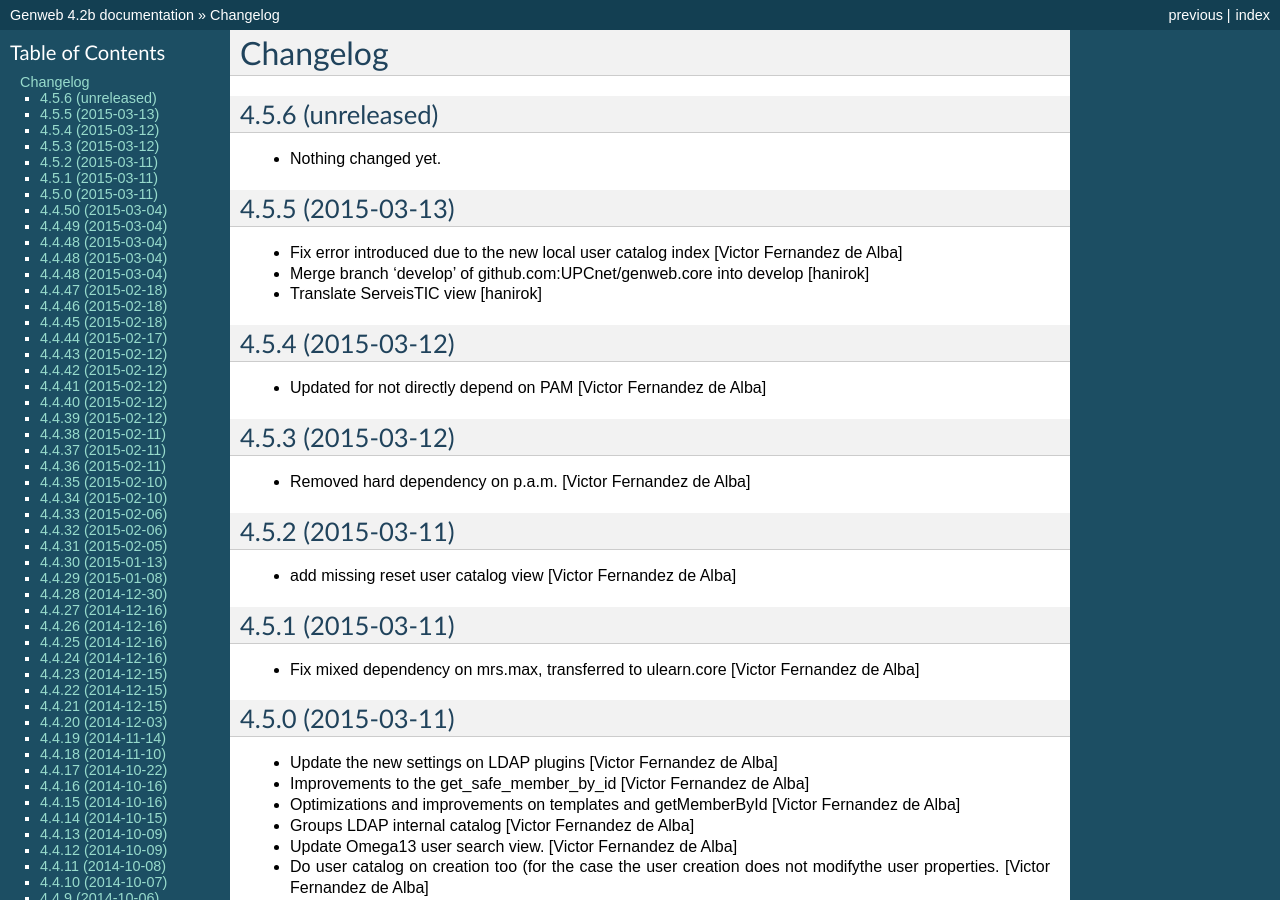
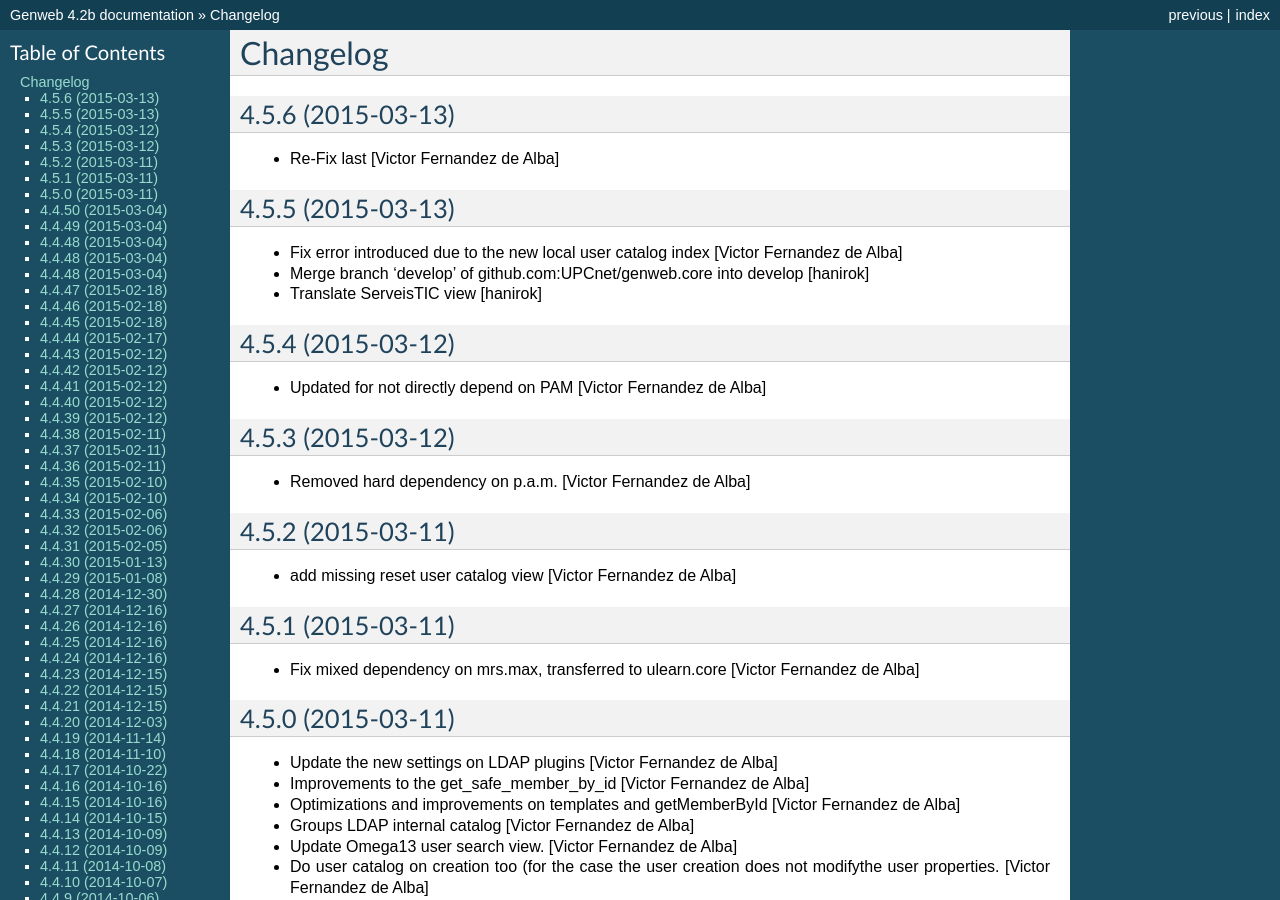
Before and after one commit to UPCnet/genweb.core, a Sphinx documentation site: the page built from docs/HISTORY.rst, in a window 1280 px wide and 900 px high. Built offline with Sphinx 7.4.7, drawn with Linux system fonts in a browser that asks for light colours.

Commit message:
Preparing release 4.5.6

```diff
--- a/docs/HISTORY.rst
+++ b/docs/HISTORY.rst
@@ -1,11 +1,10 @@
 Changelog
 =========
 
-4.5.6 (unreleased)
+4.5.6 (2015-03-13)
 ------------------
 
-- Nothing changed yet.
-
+* Re-Fix last [Victor Fernandez de Alba]
 
 4.5.5 (2015-03-13)
 ------------------
--- a/setup.py
+++ b/setup.py
@@ -1,7 +1,7 @@
 from setuptools import setup, find_packages
 import os
 
-version = '4.5.6.dev0'
+version = '4.5.6'
 
 README = open("README.rst").read()
 HISTORY = open(os.path.join("docs", "HISTORY.rst")).read()
```
